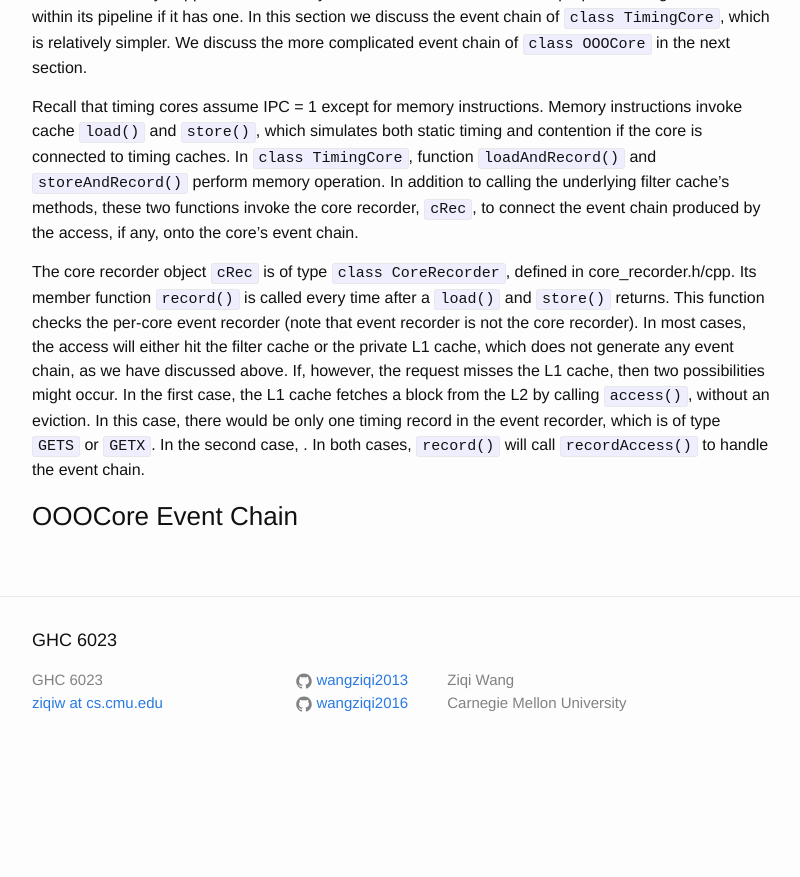
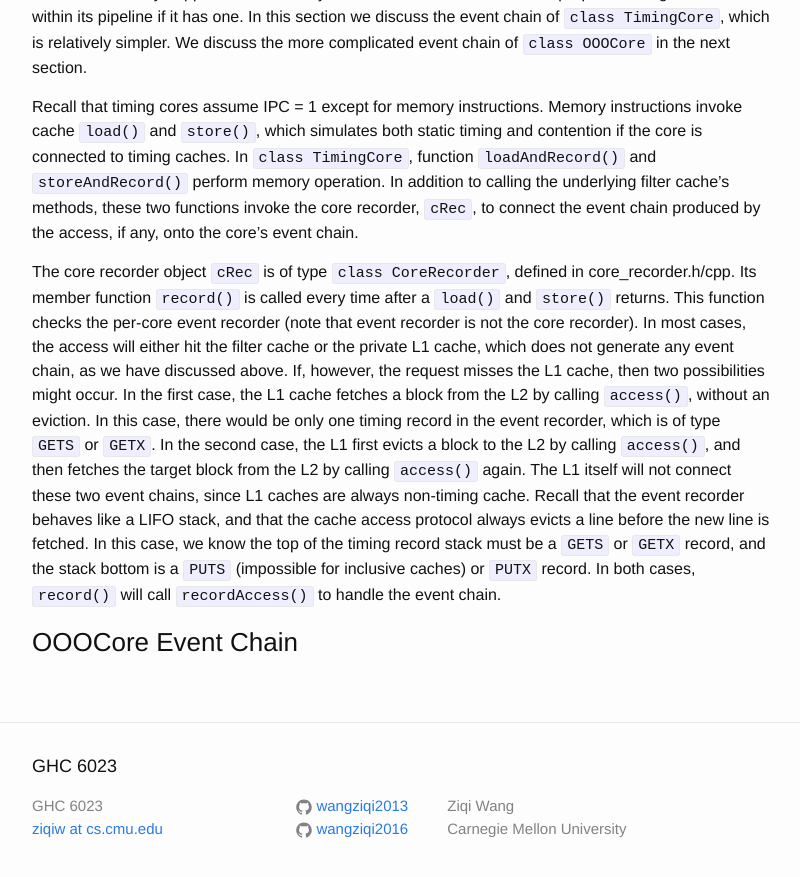
Before and after one commit to wangziqi2013/wangziqi2013.github.io, a Jekyll site: the page built from _posts/2019-01-22-understand-zsim-contention-sim.markdown, in a window 1280 px wide and 900 px high, scrolled down 15900 px. Shown: the top 877 px of the window, without its empty margins (238-1038 px from the left). Built offline with Jekyll 4.4.1, drawn with Linux system fonts in a browser that asks for light colours; before the commit the page ends 16674 px from its top, so only the background shows below that.

Commit message:
Adding second example

```diff
--- a/_posts/2019-01-22-understand-zsim-contention-sim.markdown
+++ b/_posts/2019-01-22-understand-zsim-contention-sim.markdown
@@ -590,8 +590,13 @@ The core recorder object `cRec` is of type `class CoreRecorder`, defined in core
 private L1 cache, which does not generate any event chain, as we have discussed above. If, however, the request misses
 the L1 cache, then two possibilities might occur. In the first case, the L1 cache fetches a block from the L2 by calling
 `access()`, without an eviction. In this case, there would be only one timing record in the event recorder, which is of
-type `GETS` or `GETX`. In the second case, . In both cases, `record()` will call `recordAccess()` to handle the event
-chain.
+type `GETS` or `GETX`. In the second case, the L1 first evicts a block to the L2 by calling `access()`, and then fetches
+the target block from the L2 by calling `access()` again. The L1 itself will not connect these two event chains, since L1
+caches are always non-timing cache. Recall that the event recorder behaves like a LIFO stack, and that the cache access
+protocol always evicts a line before the new line is fetched. In this case, we know the top of the timing record stack
+must be a `GETS` or `GETX` record, and the stack bottom is a `PUTS` (impossible for inclusive caches) or `PUTX` record.
+In both cases, `record()` will call `recordAccess()` to handle the event chain.
+
 
 
 ### OOOCore Event Chain
```
